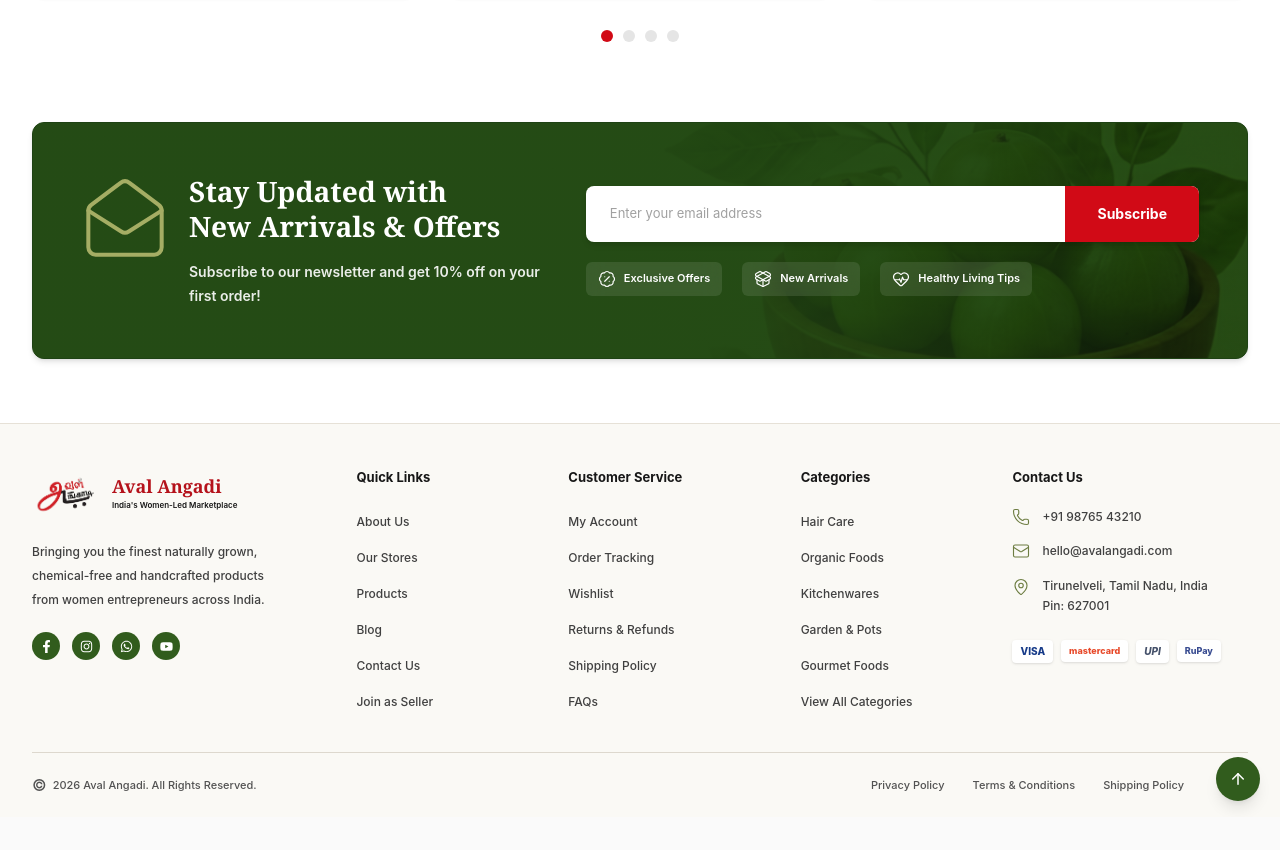
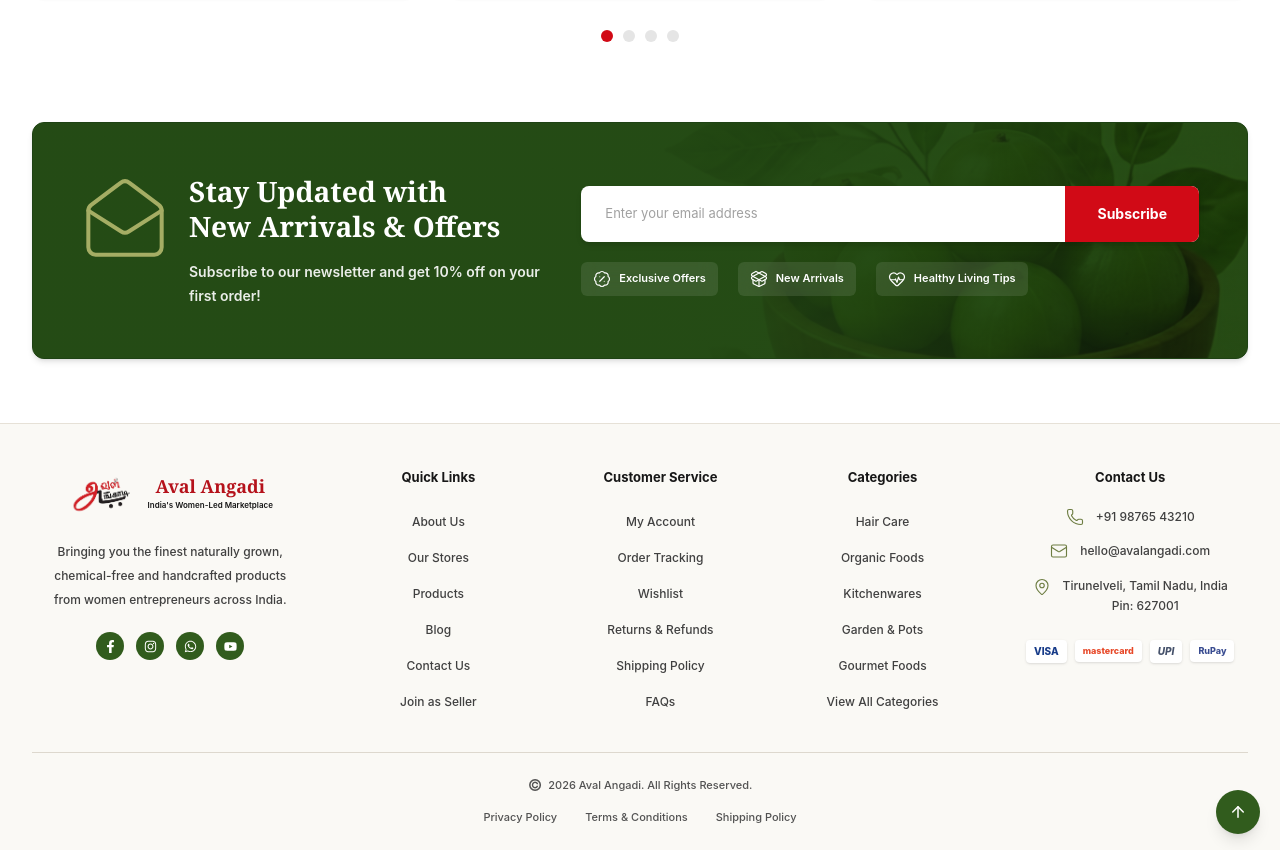
Before and after one commit to safiqatwork-nis/AvalAngadi, a React (Vite) app: page / in a window 1280 px wide. Shown: the part 3120-3970 px from the top of the page. Before the commit the page ends 3937 px from the top, so only its background shows below. Built offline with nearby package versions, Linux system fonts and the light colour scheme.

Commit message:
Aboutus Page Creation

```diff
--- a/src/components/Footer.jsx
+++ b/src/components/Footer.jsx
@@ -31,7 +31,7 @@ const categoryLinks = [
 
 function FooterLinkList({ links }) {
   return (
-    <ul className="space-y-3">
+    <ul className="space-y-3 text-center">
       {links.map(([label, to]) => (
         <li key={label}>
           <Link to={to} className="text-[12px] font-medium text-neutral-700 transition hover:text-[#b5121b]">
@@ -47,9 +47,9 @@ function Footer() {
   return (
     <footer className="relative border-t border-[#e6e1d7] bg-[#faf9f5] text-neutral-900">
       <div className="mx-auto max-w-[1440px] px-5 pt-11 lg:px-8">
-        <div className="grid gap-10 pb-10 sm:grid-cols-2 lg:grid-cols-[1.35fr_0.8fr_0.9fr_0.8fr_1.15fr] lg:gap-12">
-          <section>
-            <Link to="/" className="flex items-center gap-2.5" aria-label="Aval Angadi home">
+        <div className="grid gap-10 pb-10 text-center sm:grid-cols-2 lg:grid-cols-[1.35fr_0.8fr_0.9fr_0.8fr_1.15fr] lg:gap-12">
+          <section className="flex flex-col items-center">
+            <Link to="/" className="flex items-center justify-center gap-2.5" aria-label="Aval Angadi home">
               <img src={AvalAngadiLogo} alt="Aval Angadi logo" className="h-[52px] w-[70px] object-contain" />
               <span>
                 <strong className="block font-serif text-[18px] font-bold leading-none text-[#b5121b]">Aval Angadi</strong>
@@ -57,11 +57,11 @@ function Footer() {
               </span>
             </Link>
 
-            <p className="mt-5 max-w-[245px] text-[12px] font-medium leading-6 text-neutral-700">
+            <p className="mx-auto mt-5 max-w-[245px] text-center text-[12px] font-medium leading-6 text-neutral-700">
               Bringing you the finest naturally grown, chemical-free and handcrafted products from women entrepreneurs across India.
             </p>
 
-            <div className="mt-5 flex gap-3">
+            <div className="mt-5 flex justify-center gap-3">
               {[
                 { icon: FaFacebookF, label: 'Facebook' },
                 { icon: FaInstagram, label: 'Instagram' },
@@ -80,19 +80,19 @@ function Footer() {
             </div>
           </section>
 
-          <section>
+          <section className="text-center">
             <h2 className="mb-5 text-[13px] font-bold">Quick Links</h2>
             <FooterLinkList links={quickLinks} />
           </section>
 
-          <section>
+          <section className="text-center">
             <h2 className="mb-5 text-[13px] font-bold">Customer Service</h2>
             <FooterLinkList links={customerLinks} />
           </section>
 
-          <section>
+          <section className="text-center">
             <h2 className="mb-5 text-[13px] font-bold">Categories</h2>
-            <ul className="space-y-3">
+            <ul className="space-y-3 text-center">
               {categoryLinks.map((category) => (
                 <li key={category}>
                   <Link to="/shop" className="text-[12px] font-medium text-neutral-700 transition hover:text-[#b5121b]">
@@ -108,24 +108,24 @@ function Footer() {
             </ul>
           </section>
 
-          <section>
+          <section className="text-center">
             <h2 className="mb-5 text-[13px] font-bold">Contact Us</h2>
-            <address className="space-y-4 text-[12px] font-medium not-italic text-neutral-700">
-              <a href="tel:+919876543210" className="flex items-center gap-3 hover:text-[#b5121b]">
+            <address className="space-y-4 text-center text-[12px] font-medium not-italic text-neutral-700">
+              <a href="tel:+919876543210" className="flex items-center justify-center gap-3 hover:text-[#b5121b]">
                 <Phone size={18} strokeWidth={1.5} className="shrink-0 text-[#6d7d42]" />
                 +91 98765 43210
               </a>
-              <a href="mailto:hello@avalangadi.com" className="flex items-center gap-3 hover:text-[#b5121b]">
+              <a href="mailto:hello@avalangadi.com" className="flex items-center justify-center gap-3 hover:text-[#b5121b]">
                 <Mail size={18} strokeWidth={1.5} className="shrink-0 text-[#6d7d42]" />
                 hello@avalangadi.com
               </a>
-              <p className="flex items-start gap-3 leading-5">
+              <p className="flex items-start justify-center gap-3 leading-5">
                 <MapPin size={18} strokeWidth={1.5} className="mt-0.5 shrink-0 text-[#6d7d42]" />
                 <span>Tirunelveli, Tamil Nadu, India<br />Pin: 627001</span>
               </p>
             </address>
 
-            <div className="mt-6 flex flex-wrap items-center gap-2" aria-label="Accepted payment methods">
+            <div className="mt-6 flex flex-wrap items-center justify-center gap-2" aria-label="Accepted payment methods">
               <span className="rounded bg-white px-2 py-1 text-[10px] font-extrabold text-[#173b89] shadow-sm">VISA</span>
               <span className="rounded bg-white px-2 py-1 text-[9px] font-extrabold text-[#e74828] shadow-sm">mastercard</span>
               <span className="rounded bg-white px-2 py-1 text-[10px] font-extrabold italic text-[#46526b] shadow-sm">UPI</span>
@@ -134,12 +134,12 @@ function Footer() {
           </section>
         </div>
 
-        <div className="flex flex-col gap-4 border-t border-[#ddd8ce] py-6 pr-16 text-[11px] font-medium text-neutral-600 sm:flex-row sm:items-center sm:justify-between">
-          <p className="flex items-center gap-1.5">
+        <div className="flex flex-col items-center justify-center gap-4 border-t border-[#ddd8ce] px-14 py-6 text-center text-[11px] font-medium text-neutral-600">
+          <p className="flex items-center justify-center gap-1.5">
             <span className="text-[16px] leading-none">©</span>
             <span>{new Date().getFullYear()} Aval Angadi. All Rights Reserved.</span>
           </p>
-          <nav className="flex flex-wrap items-center gap-x-7 gap-y-2" aria-label="Legal links">
+          <nav className="flex flex-wrap items-center justify-center gap-x-7 gap-y-2" aria-label="Legal links">
             <Link to="/privacy-policy" className="hover:text-[#b5121b]">Privacy Policy</Link>
             <Link to="/terms-and-conditions" className="hover:text-[#b5121b]">Terms &amp; Conditions</Link>
             <Link to="/shipping-policy" className="hover:text-[#b5121b]">Shipping Policy</Link>
--- a/src/pages/home/sections/NewsletterSection.jsx
+++ b/src/pages/home/sections/NewsletterSection.jsx
@@ -28,7 +28,7 @@ function NewsletterSection() {
         >
           <div className="absolute inset-0 bg-gradient-to-r from-[#244b15]/95 via-[#244b15]/92 to-[#244b15]/25" />
 
-          <div className="relative z-10 grid min-h-[235px] items-center gap-7 px-6 py-8 text-white sm:px-9 lg:grid-cols-[1.05fr_1.35fr] lg:px-12 lg:py-10">
+          <div className="relative z-10 grid min-h-[235px] items-center gap-7 px-6 py-8 text-white sm:min-h-[165px] sm:grid-cols-[0.9fr_1.35fr] sm:gap-5 sm:px-7 sm:py-6 lg:min-h-[235px] lg:grid-cols-[1.05fr_1.35fr] lg:px-12 lg:py-10">
             <div className="flex items-start gap-5">
               <MailOpen className="hidden shrink-0 text-[#a5ad64] sm:block" size={88} strokeWidth={1.1} />
               <div>
```
Also changed, not shown: src/pages/about/About.jsx (+51 -46 lines).
